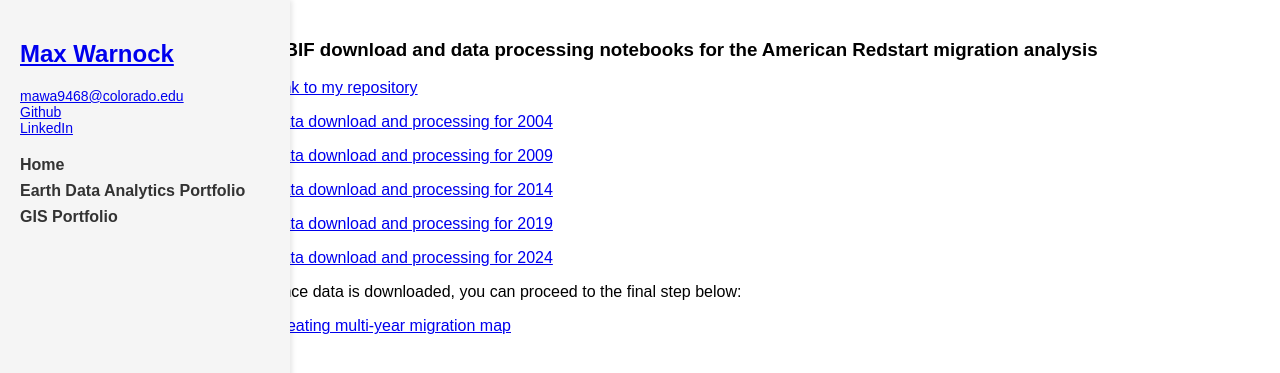
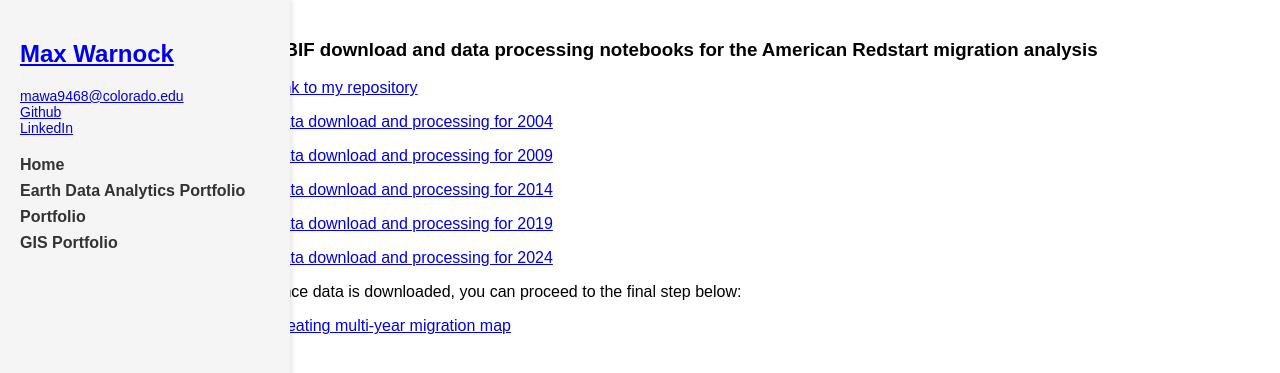
Before and after one commit to maxwarnock/maxwarnock.github.io, a Jekyll site: the page built from migration_download_steps.md, in a window 1280 px wide. Shown: the top 373 px of the page. Built offline with Jekyll 4.4.1, drawn with Linux system fonts in a browser that asks for light colours; a script that is not in the unit is left out.

Commit message:
Add link to EDS Portfolio in navigation

```diff
--- a/_layouts/default.html
+++ b/_layouts/default.html
@@ -86,7 +86,7 @@
     <nav>
       <a href="{{ '/' | relative_url }}" class="{% if page.url == '/' %}active{% endif %}">Home</a>
       <a href="{{ '/portfolio' | relative_url }}" class="{% if page.url contains 'portfolio' %}active{% endif %}">Earth Data Analytics Portfolio</a>
-
+      <a href="{{ '/eds_portfolio_home' | relative_url }}" class="{% if page.url contains 'portfolio' %}active{% endif %}">Portfolio</a>
 
       {% if page.url contains 'portfolio' %}
         <div class="sub-links" style="margin-left: 15px; font-size: 0.9em;">
```
